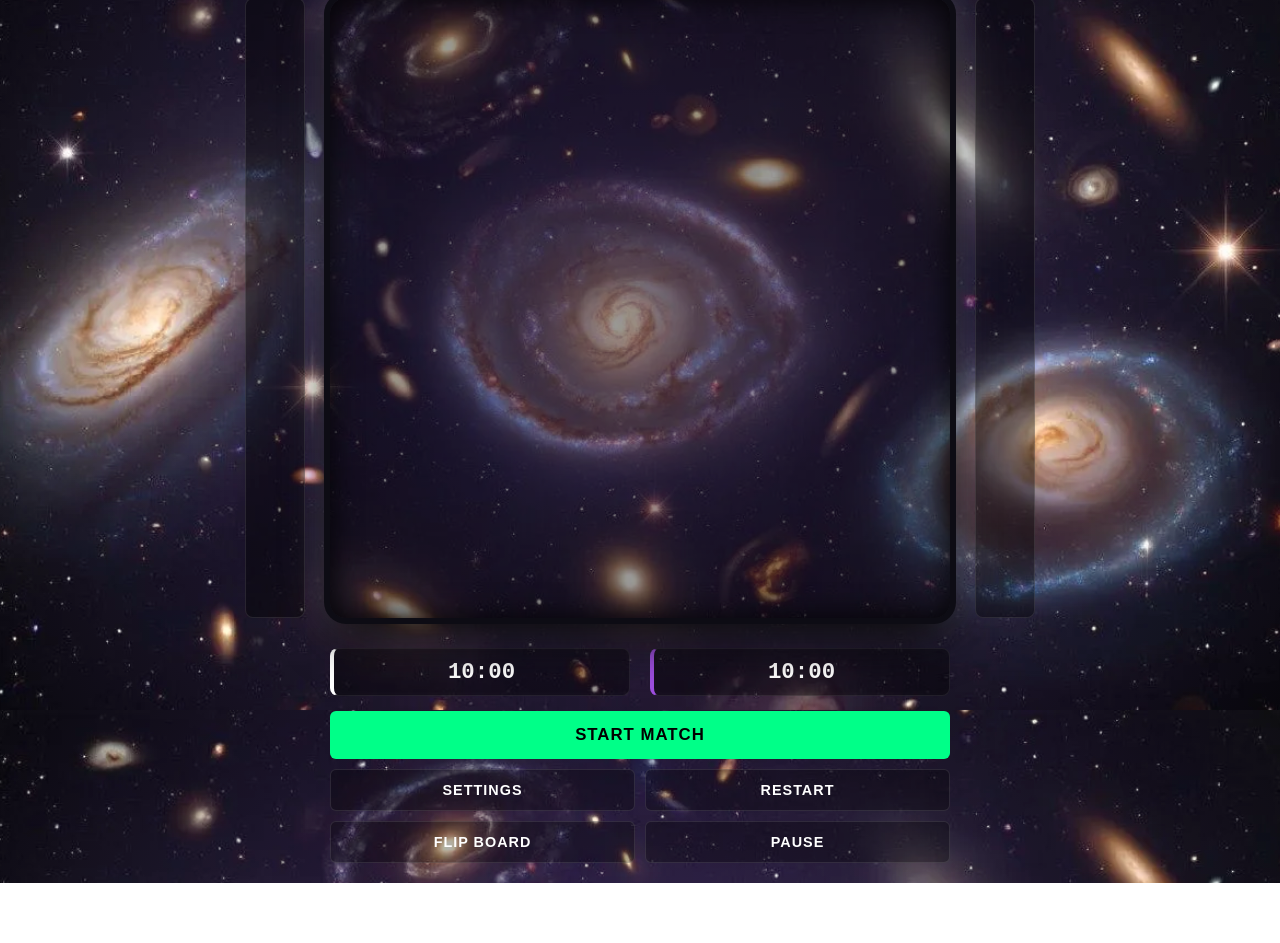
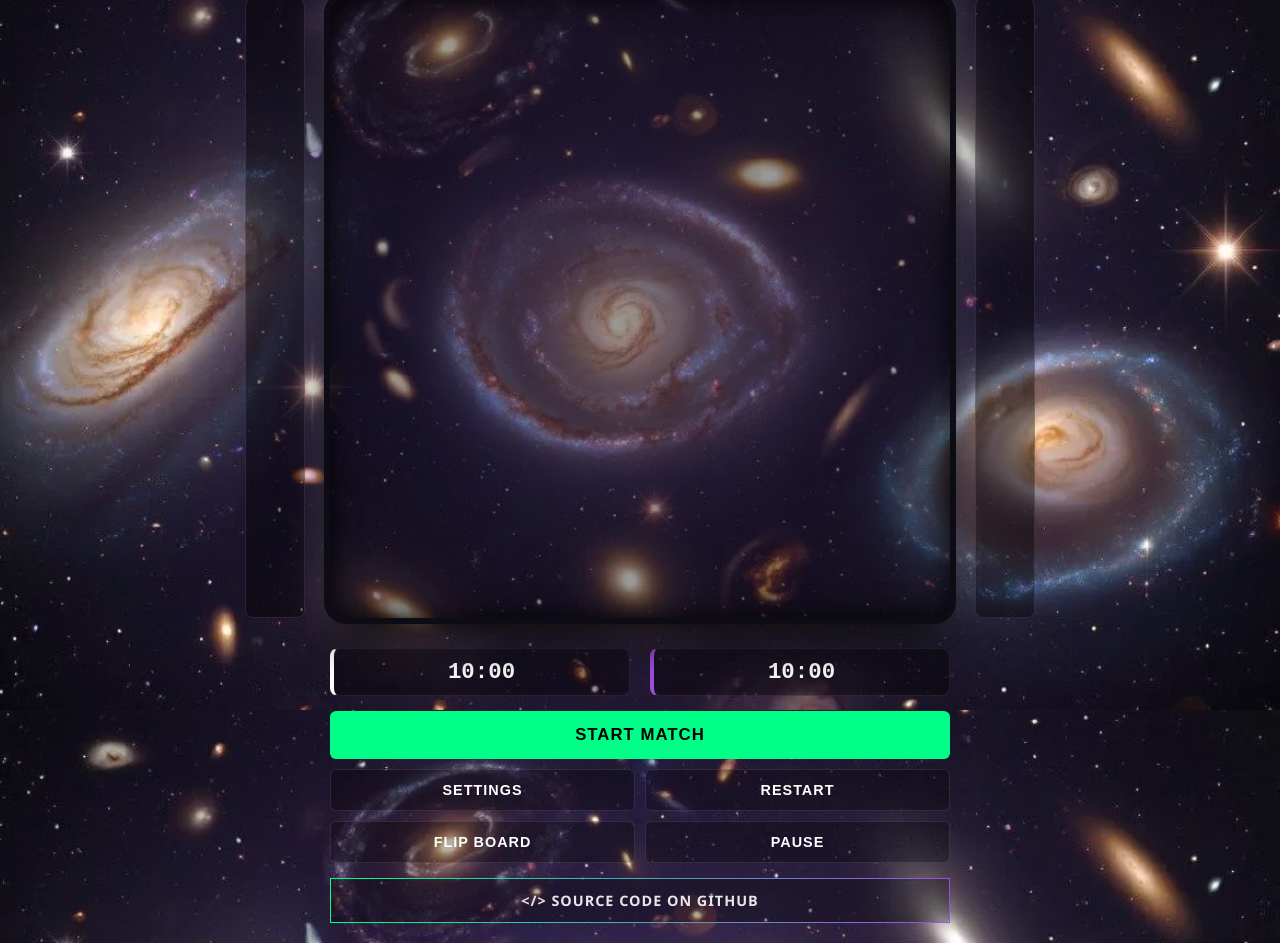
Before and after one commit to DubnovAlexey/Cosmo-Glass-Chess, a plain HTML site: page index.html in a window 1280 px wide. Shown: the part 90-1033 px from the top of the page. Before the commit the page ends 973 px from the top, so only its background shows below. Drawn offline with nearby package versions, Linux system fonts and the light colour scheme.

Commit message:
add source code link to index.html and style for repo button

```diff
--- a/css/style.css
+++ b/css/style.css
@@ -474,3 +474,18 @@ body {
         letter-spacing: 3px;
     }
 }
+
+/* Source code link — a glass button with the neon green-violet edge of the title */
+.repo-link {
+    display: block;
+    text-align: center;
+    text-decoration: none;
+    color: #e5e7eb;
+    border-image: linear-gradient(90deg, #00ff88, #9d4ede) 1;
+}
+
+.repo-link:hover,
+.repo-link:focus-visible {
+    color: #00ff88;
+    outline: none;
+}
--- a/index.html
+++ b/index.html
@@ -34,6 +34,7 @@
                 <button class="btn" id="btn-flip">Flip Board</button>
                 <button class="btn" id="btn-pause">Pause</button>
             </div>
+            <a class="btn repo-link" href="https://github.com/DubnovAlexey/Cosmo-Glass-Chess" target="_blank" rel="noopener noreferrer">&lt;/&gt; Source code on GitHub</a>
         </div>
     </div>
 </div>
```
